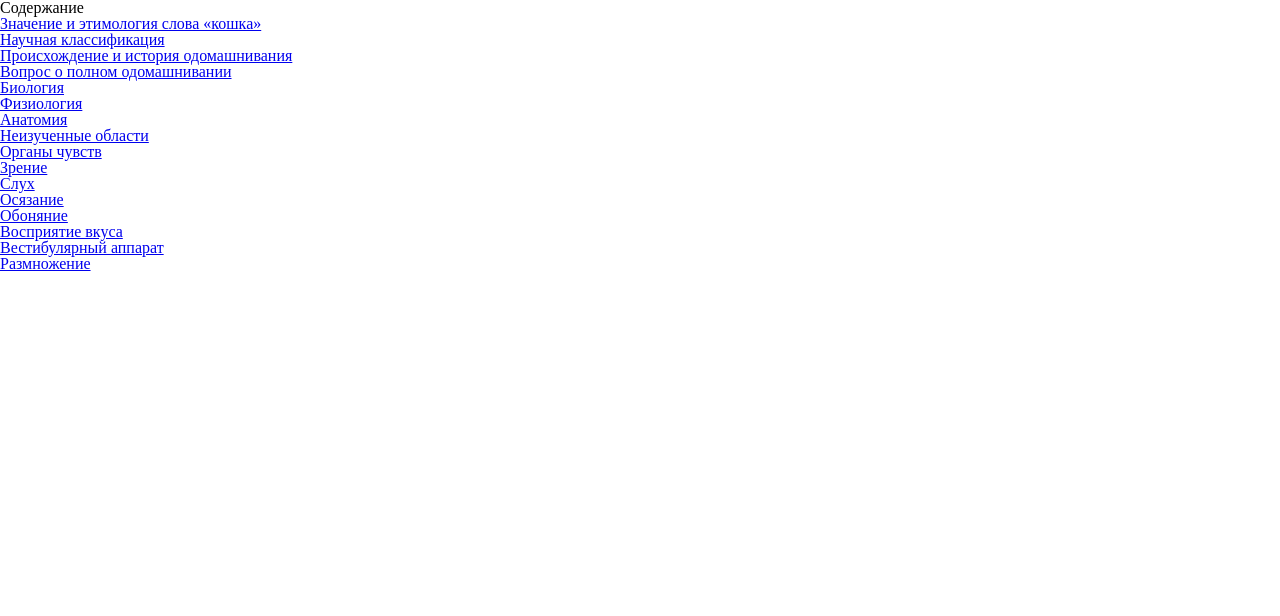
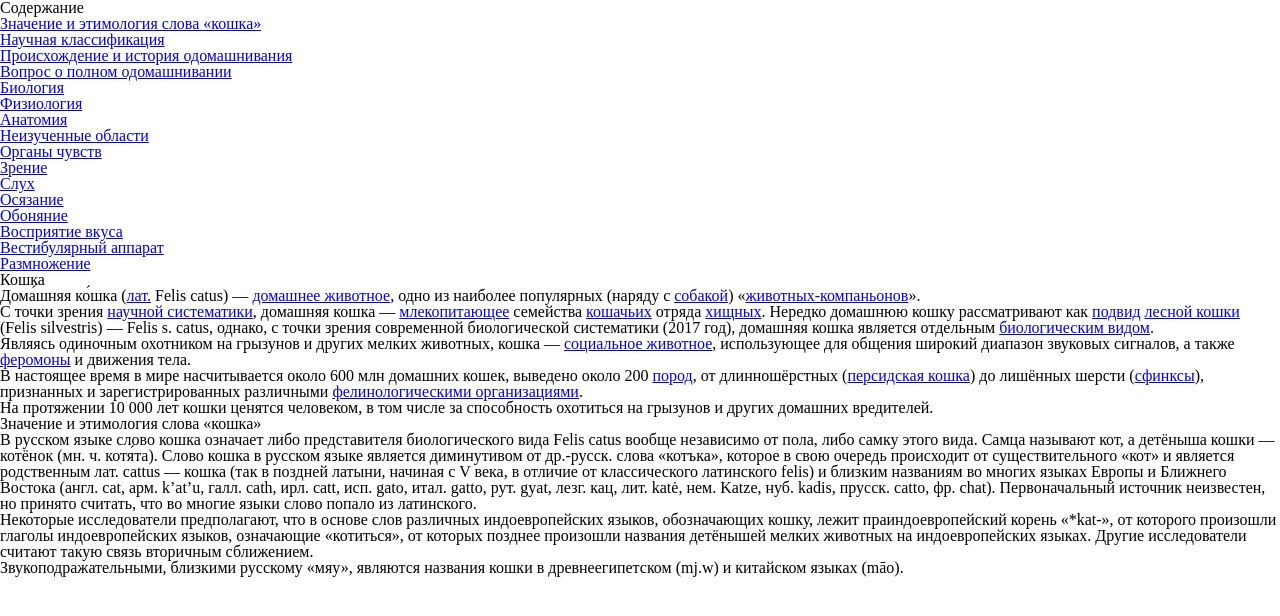
Before and after one commit to AlexandraShushina/cat, a plain HTML site: page index.html in a window 1280 px wide. Drawn offline with Linux system fonts and the light colour scheme.

Commit message:
Update index.html

```diff
--- a/index.html
+++ b/index.html
@@ -9,7 +9,7 @@
   <link rel="icon" type="image/x-icon" href="images/favicon.ico" />
 </head>
 <body>
-  <nav class="sidebar">
+  <nav>
     <ul>
       <li>Содержание</li>
       <li><a href="#s1">Значение и этимология слова «кошка»</a></li>
@@ -37,5 +37,19 @@
         <li><a href="#s4s4">Размножение</a></li>
       </ul>
     </ul>
+  </nav>
+  <article>
+    <h1>Кошка</h1>
+    <p><strong>Дома́шняя ко́шка</strong> (<a href="https://ru.wikipedia.org/wiki/Латинский_язык" target="_blank">лат.</a> Felis catus) — <a href="https://ru.wikipedia.org/wiki/Домашние_животные" target="_blank">домашнее животное</a>, одно из наиболее популярных (наряду с <a href="https://ru.wikipedia.org/wiki/Собака" target="_blank">собакой</a>) «<a href="https://ru.wikipedia.org/wiki/Животные-компаньоны" target="_blank">животных-компаньонов</a>».</p>
+    <p>С точки зрения <a href="https://ru.wikipedia.org/wiki/Биологическая_систематика" target="_blank">научной систематики</a>, домашняя кошка — <a href="https://ru.wikipedia.org/wiki/Млекопитающие" target="_blank">млекопитающее</a> семейства <a href="https://ru.wikipedia.org/wiki/Кошачьи" target="_blank">кошачьих</a> отряда <a href="https://ru.wikipedia.org/wiki/Хищные" target="_blank">хищных</a>. Нередко домашнюю кошку рассматривают как
+    <a href="https://ru.wikipedia.org/wiki/Инфравидовые_ранги" target="_blank">подвид</a> <a href="https://ru.wikipedia.org/wiki/Лесной_кот" target="_blank">лесной кошки</a> (Felis silvestris) — Felis s. catus, однако, с точки зрения современной биологической систематики (2017 год), домашняя кошка является отдельным <a href="https://ru.wikipedia.org/wiki/Биологический_вид" target="_blank">биологическим видом</a>.</p>
+    <p>Являясь одиночным охотником на грызунов и других мелких животных, кошка — <a href="https://ru.wikipedia.org/wiki/социальное_животное" target="_blank">социальное животное</a>, использующее для общения широкий диапазон звуковых сигналов, а также <a href="https://ru.wikipedia.org/wiki/Феромоны" target="_blank">феромоны</a> и движения тела.</p>
+    <p>В настоящее время в мире насчитывается около 600 млн домашних кошек, выведено около 200 <a href="https://ru.wikipedia.org/wiki/Список_пород_кошек" target="_blank">пород</a>, от длинношёрстных (<a href="https://ru.wikipedia.org/wiki/Персидская_кошка" target="_blank">персидская кошка</a>) до лишённых шерсти (<a href="https://ru.wikipedia.org/wiki/Сфинкс_(порода_кошек)" target="_blank">сфинксы</a>), признанных и зарегистрированных различными <a href="https://ru.wikipedia.org/wiki/Фелинология" target="_blank">фелинологическими организациями</a>.</p>
+    <p>На протяжении 10 000 лет кошки ценятся человеком, в том числе за способность охотиться на грызунов и других домашних вредителей.</p>
+    <h2>Значение и этимология слова «кошка»</h2>
+    <p>В русском языке слово кошка означает либо представителя биологического вида Felis catus вообще независимо от пола, либо самку этого вида. Самца называют кот, а детёныша кошки — котёнок (мн. ч. котя́та). Слово кошка в русском языке является диминутивом от др.-русск. слова «котъка», которое в свою очередь происходит от существительного «кот» и является родственным лат. cattus — кошка (так в поздней латыни, начиная с V века, в отличие от классического латинского felis) и близким названиям во многих языках Европы и Ближнего Востока (англ. cat, арм. k’at’u, галл. cath, ирл. catt, исп. gato, итал. gatto, рут. gyat, лезг. кац, лит. katė, нем. Katze, нуб. kadis, прусск. catto, фр. chat). Первоначальный источник неизвестен, но принято считать, что во многие языки слово попало из латинского.</p>
+    <p>Некоторые исследователи предполагают, что в основе слов различных индоевропейских языков, обозначающих кошку, лежит праиндоевропейский корень «*kat-», от которого произошли глаголы индоевропейских языков, означающие «котиться», от которых позднее произошли названия детёнышей мелких животных на индоевропейских языках. Другие исследователи считают такую связь вторичным сближением.</p>
+    <p>Звукоподражательными, близкими русскому «мяу», являются названия кошки в древнеегипетском (mj.w) и китайском языках (māo).</p>
+  </article>
 </body>
 </html>
```
